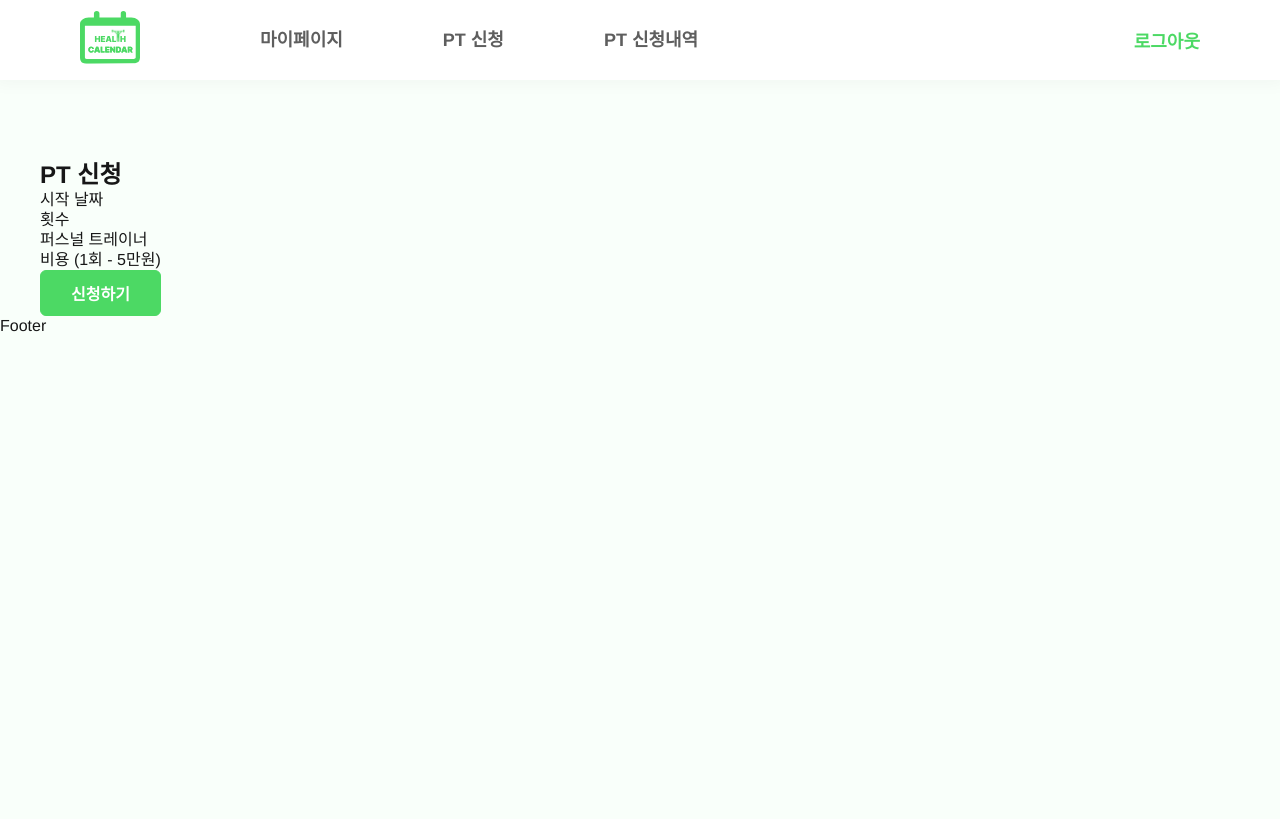
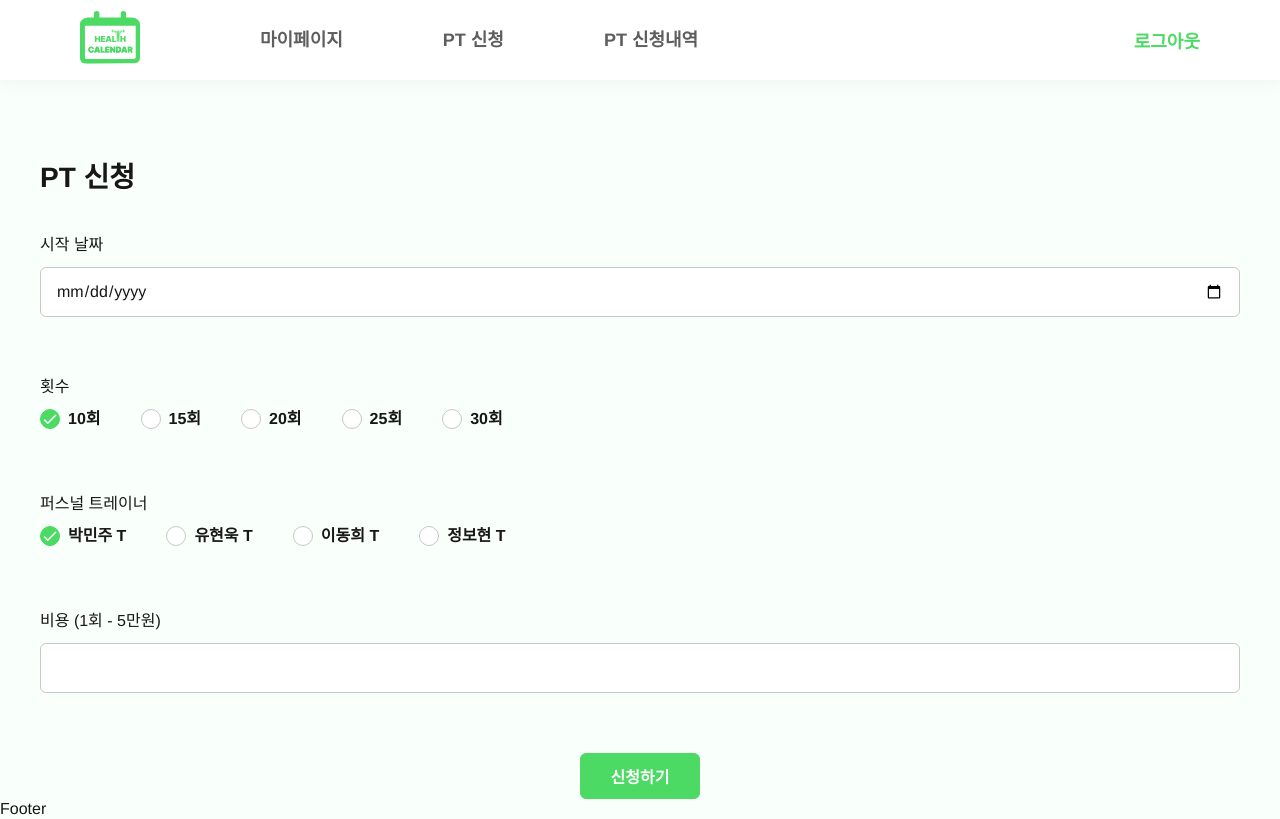
Before and after one commit to YuHyeonWook/health, a React (Vite) app: page /apply in a window 1280 px wide. Built offline with nearby package versions, Linux system fonts and the light colour scheme; a web font is replaced by a local one.

Commit message:
Design: ApplyForm 페이지 수정

```diff
--- a/src/pages/ApplyForm.tsx
+++ b/src/pages/ApplyForm.tsx
@@ -1,32 +1,62 @@
 import Button from '@/components/Button';
+import FormInput from '@/components/FormInput';
+import FormRadio from '@/components/FormRadio';
+import FormRadioGroup from '@/components/FormRadioGroup';
 import Layout from '@/components/layout/Layout';
 import styled from 'styled-components';
 
 const ApplyForm: React.FC = () => {
   return (
     <Layout>
-      <h2>PT 신청</h2>
+      <Title>PT 신청</Title>
       <form>
-        <div className="input-box">
-          <label>시작 날짜</label>
-          <input />
-        </div>
-        <div className="input-box">
-          <label>횟수</label>
-          <input />
-        </div>
-        <div className="input-box">
-          <label>퍼스널 트레이너</label>
-          <input />
-        </div>
-        <div className="input-box">
-          <label>비용 (1회 - 5만원)</label>
-          <input type="text" />
-        </div>
-        <Button>신청하기</Button>
+        <FormInput type="date" label="시작 날짜" value="dateStart" />
+        <FormRadioGroup label="횟수">
+          <FormRadio name="number" value="10" defaultChecked>
+            10회
+          </FormRadio>
+          <FormRadio name="number" value="15">
+            15회
+          </FormRadio>
+          <FormRadio name="number" value="20">
+            20회
+          </FormRadio>
+          <FormRadio name="number" value="25">
+            25회
+          </FormRadio>
+          <FormRadio name="number" value="30">
+            30회
+          </FormRadio>
+        </FormRadioGroup>
+        <FormRadioGroup label="퍼스널 트레이너">
+          <FormRadio name="trainer" value="trainer1" defaultChecked>
+            박민주 T
+          </FormRadio>
+          <FormRadio name="trainer" value="trainer2">
+            유현욱 T
+          </FormRadio>
+          <FormRadio name="trainer" value="trainer3">
+            이동희 T
+          </FormRadio>
+          <FormRadio name="trainer" value="trainer4">
+            정보현 T
+          </FormRadio>
+        </FormRadioGroup>
+        <FormInput type="text" label="비용 (1회 - 5만원)" value="" />
+        <ApplyBtn>신청하기</ApplyBtn>
       </form>
     </Layout>
   );
 };
 
+const Title = styled.h2`
+  margin-bottom: 4rem;
+  font-size: 2.8rem;
+  font-weight: 700;
+`;
+
+const ApplyBtn = styled(Button)`
+  margin: 6rem auto 0;
+`;
+
 export default ApplyForm;
```
